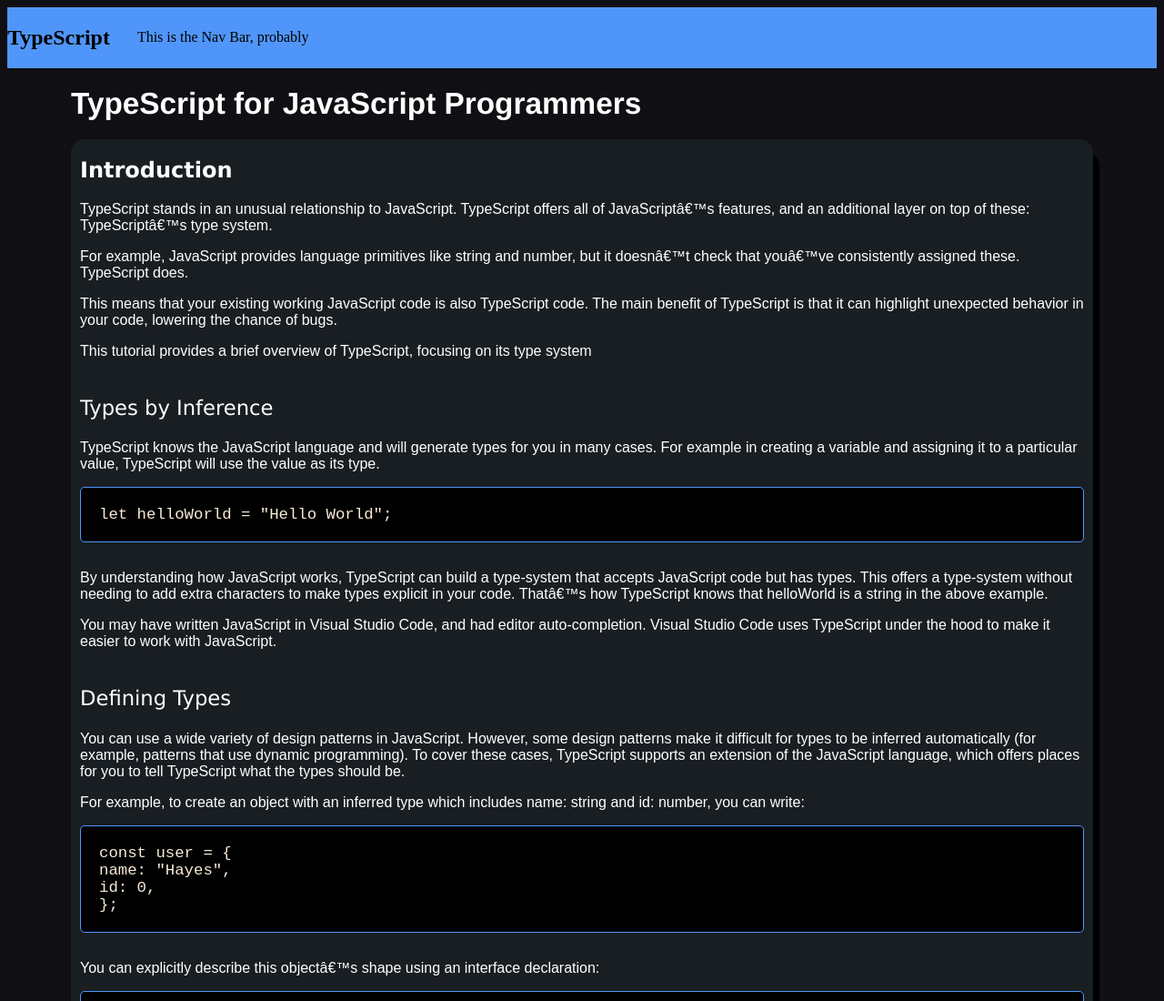
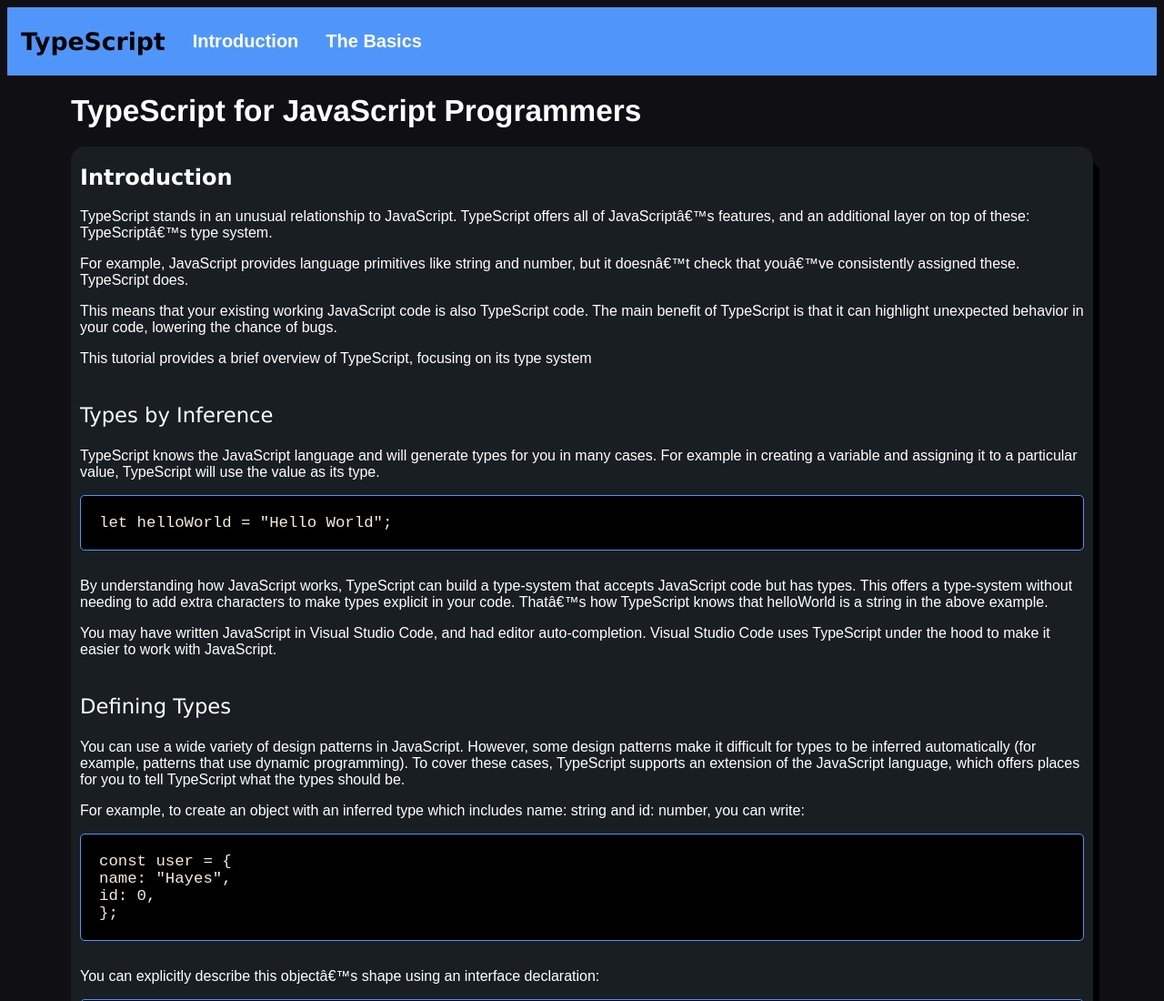
Before and after one commit to cs401-fall2022/lesson14-MesaGreear, a plain HTML site: page index.html in a window 1280 px wide. Shown: the top 1100 px of the page at 91% size. Drawn offline with Linux system fonts and the light colour scheme.

Commit message:
Improved and added functionality to nav bar

```diff
--- a/index.html
+++ b/index.html
@@ -20,7 +20,8 @@
   <nav>
     <h2>TypeScript</h2>
 
-    This is the Nav Bar, probably
+    <a href="#intro">Introduction</a>
+    <a href="#basics">The Basics</a>
   </nav>
 
   <h1>TypeScript for JavaScript Programmers</h1>
--- a/style.css
+++ b/style.css
@@ -1,14 +1,6 @@
 :root {
     --softBlue: rgb(80, 150, 250); /* https://www.w3schools.com/css/css3_variables.asp */
     background-color: rgb(15, 15, 20);
-}
-
-nav {
-    display: flex;
-    align-items: center;
-    gap: 30px;
-
-    background-color: var(--softBlue);
 }
 
 h1 {
@@ -29,6 +21,28 @@
     gap: 30px;
     position: relative;
     margin: 0px 70px;
+}
+
+/* Navigation Bar formatting */
+nav {
+    display: flex;
+    align-items: center;
+    gap: 30px;
+
+    background-color: var(--softBlue);
+}
+
+nav > h2{
+    font: 20pt "Verdana";
+    font-weight: bold;
+    margin-left: 15px;
+}
+
+nav > a{
+    font: 15pt "Arial";
+    font-weight: bolder;
+    text-decoration: none;
+    color: White;
 }
 
 /* Section formatting (Introduction, The Basics, etc.) */
```
